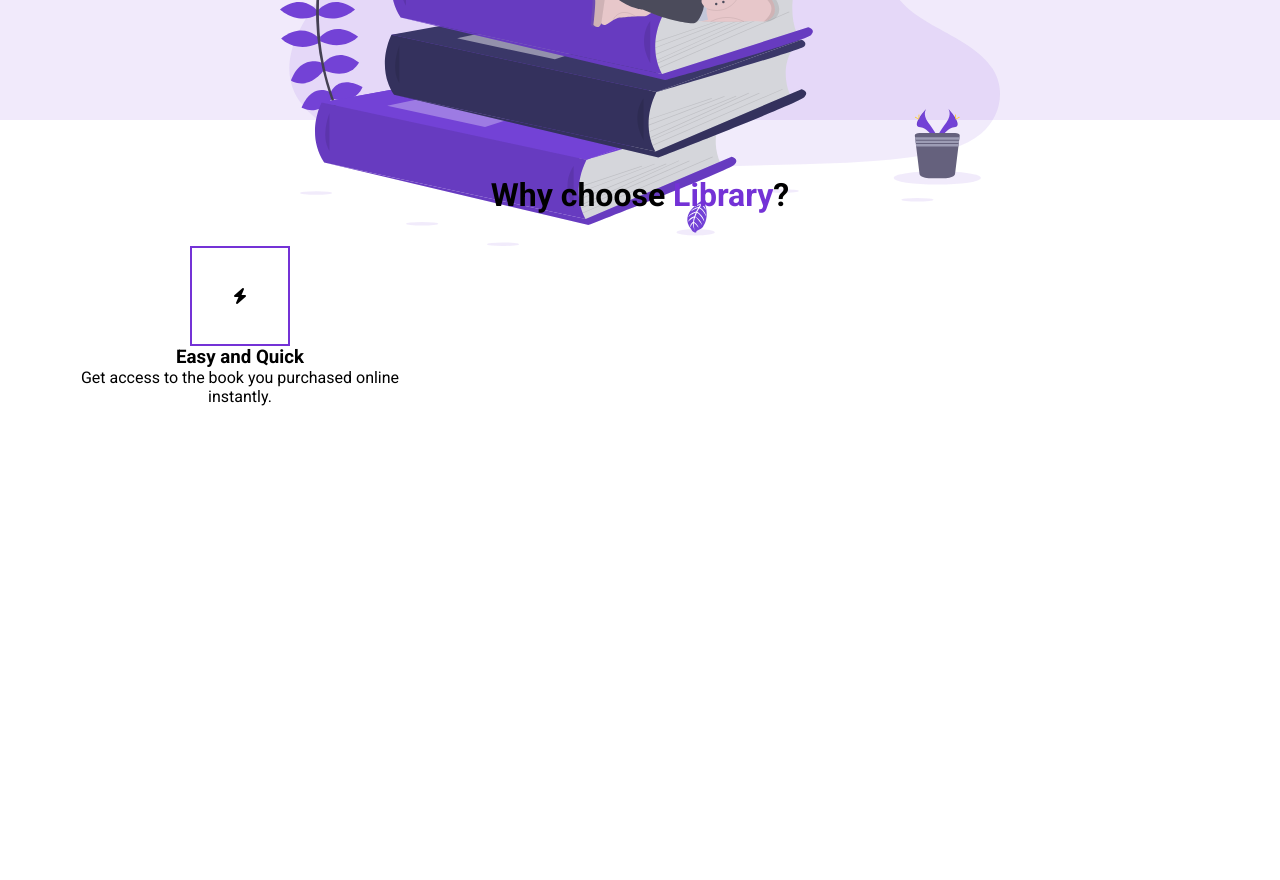
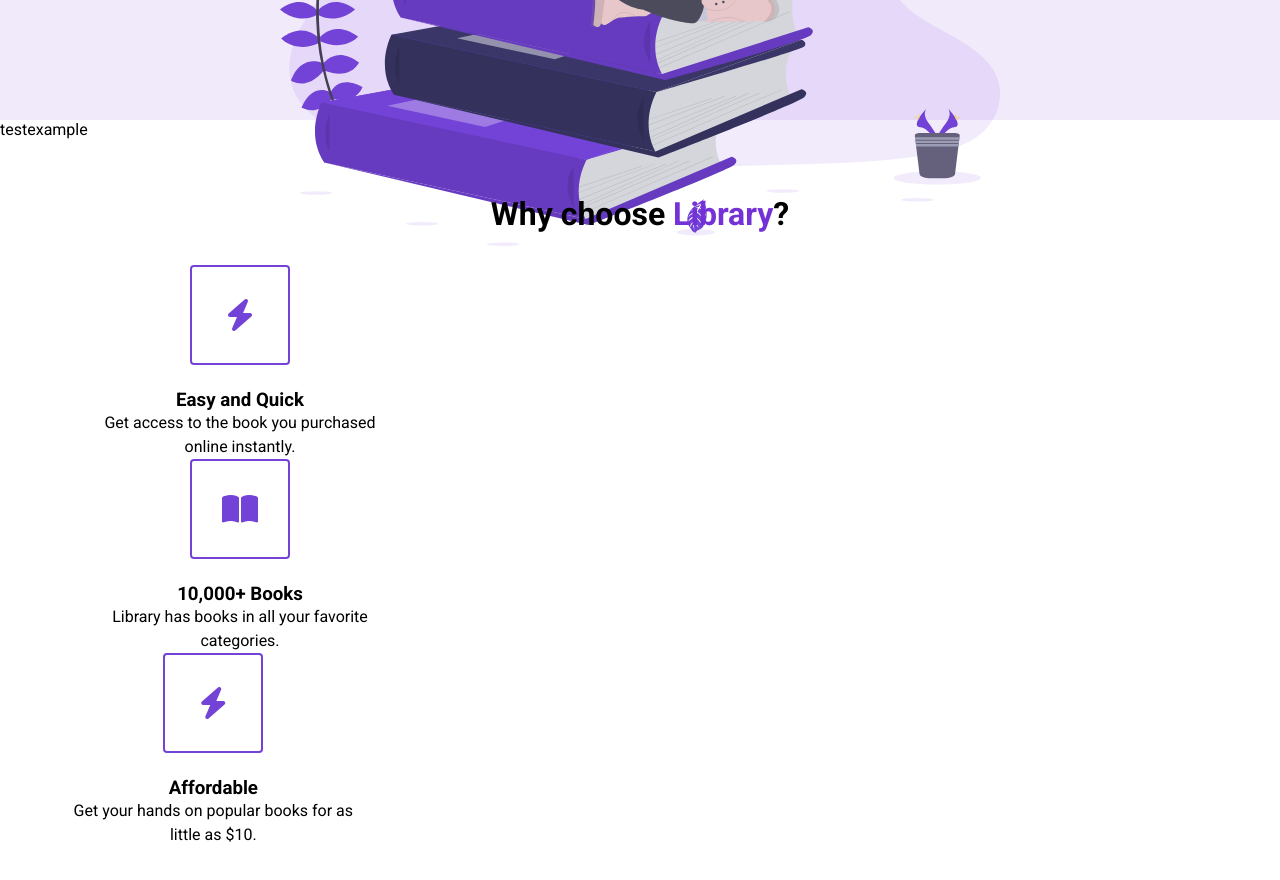
Before and after one commit to JMGlover84/New-Project-2, a plain HTML site: page index.html in a window 1280 px wide. Shown: the part 680-1560 px from the top of the page. Before the commit the page ends 1366 px from the top, so only its background shows below. Drawn offline with Linux system fonts and the light colour scheme.

Commit message:
Updating

```diff
--- a/index.html
+++ b/index.html
@@ -53,8 +53,32 @@
                         </p>
                        </div>
                      </div>
+                     <div class="highlight">
+                        <div class="highlight__img">
+                            <i class="fa-solid fa-book-open"></i>
+                        </div>
+                        <h3 class="highlight__subtitle">
+                            10,000+ Books
+                        </h3>
+                        <p class="highlight__para">
+                            Library has books in all your favorite categories.
+                        </p>
+                       </div>
                 </div>
+                        <div class="highlight">
+                        <div class="highlight__img">
+                            <i class="fa-solid fa-bolt"></i>
+                        </div>
+                        <h3 class="highlight__subtitle">
+                            Affordable
+                        </h3>
+                        <p class="highlight__para">
+                            Get your hands on popular books for as little as $10.
+                        </p>
+                       </div>
             </div>
+                       </div>
+                     </div>
         </section>
         <section id="features">
             <div class="container">
--- a/style.css
+++ b/style.css
@@ -13,6 +13,10 @@ nav {
 
 img {
     width: 100%;
+}
+
+p {
+    line-height: 1.5;
 }
 
 .nav__container {
@@ -135,6 +139,10 @@ HIGHLIGHTS
 
 */
 
+#highlights:before {
+    content:"testexample"
+}
+
 .highlight__wrapper {
     display: flex;
 }
@@ -150,13 +158,24 @@ HIGHLIGHTS
 
 .highlight__para {
     text-align: center;
+    max-width: 280px;
 }
 
 .highlight__img {
-    border: 2px solid #7432d6;
+    border: 2px solid #7342d6;
+    color: #7342d6;
     width: 100px;
     height: 100px;
     display: flex;
     align-items: center;
     justify-content: center;
+    border-radius: 4px;
+    font-size: 32px;
+    margin-bottom: 24px;
 }
+
+.highlight_subtitle {
+    font-size: 20px;
+    margin-bottom: 16px;
+
+}
```
